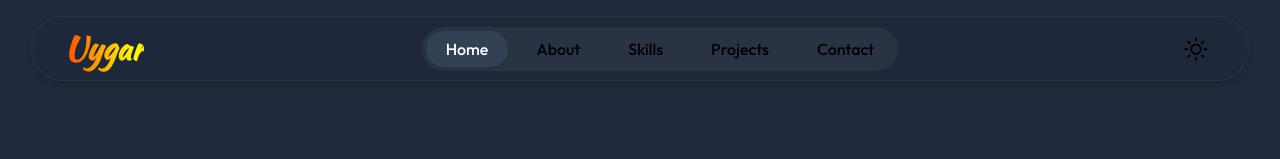
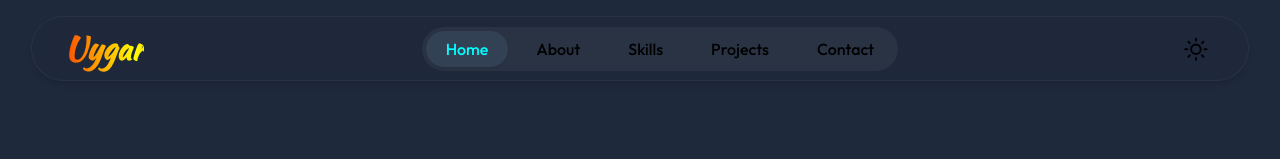
Before and after one commit to uygarpolat/portfolio, a React (Vite) app: page / in a window 1280 px wide. Shown: the top 159 px of the page. Built offline with nearby package versions, Linux system fonts and the light colour scheme; some icons are missing.

Commit message:
navbar color change

```diff
--- a/src/components/Header/Navbar.css
+++ b/src/components/Header/Navbar.css
@@ -52,7 +52,7 @@
 }
 
 [data-theme="dark"] .nav-link.active {
-	color: white;
+	color: #00ffff;
 }
 
 @media (max-width: 768px) {
```
